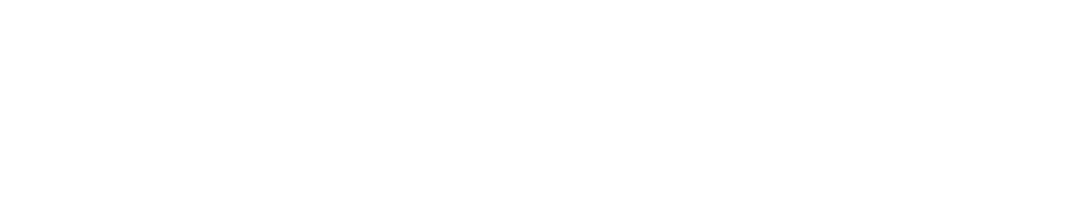
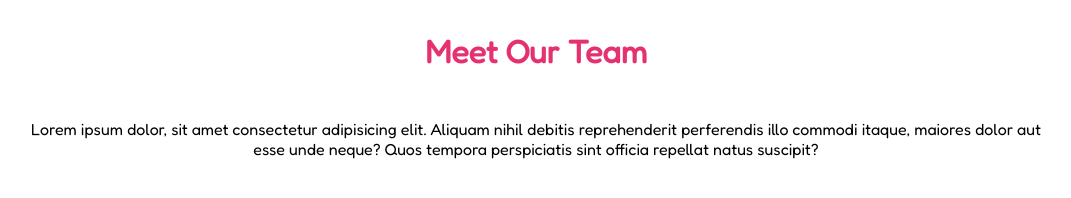
Before and after one commit to cioby09/html-css-float-cards, a plain HTML site: page index.html in a window 1280 px wide. Shown: the whole page, without its empty margins (104-1175 px from the left). Drawn offline with Linux system fonts and the light colour scheme.

Commit message:
Add: title and text

```diff
--- a/css/style.css
+++ b/css/style.css
@@ -0,0 +1,31 @@
+/* RESET */
+*{
+    padding: 0;
+    margin: 0;
+    box-sizing: border-box;
+}
+
+/* COMMON */
+body{
+    font-family: "Fredoka", sans-serif;
+    color: #FFFFFF;
+}
+
+/* Typography */
+.title{
+    color: #E53170;
+    margin-bottom: 3rem;
+}
+
+.description{
+    color: #000000;
+}
+
+/* Layout */
+.container{
+    text-align: center;
+    width: 80%;
+    max-width: 1100px;
+    margin: 0 auto;
+    margin-top: 2rem;
+}
--- a/index.html
+++ b/index.html
@@ -5,18 +5,25 @@
     <meta http-equiv="X-UA-Compatible" content="IE=edge">
     <meta name="viewport" content="width=device-width, initial-scale=1.0">
     <title>Floating Cards</title>
+
+    <!-- FONTS -->
+    <link rel="preconnect" href="https://fonts.googleapis.com">
+    <link rel="preconnect" href="https://fonts.gstatic.com" crossorigin>
+    <link href="https://fonts.googleapis.com/css2?family=Fredoka&display=swap" rel="stylesheet">
+
+    <!-- Custom styles -->
     <link rel="stylesheet" href="css/style.css">
 </head>
 <body>
-    <!-- Header -->
-    <header>
-
-    </header>
-    <!-- /Header -->
-
     <!-- Main -->
     <main>
+        <div class="container">
+            <!-- Titolo -->
+            <h1 class="title">Meet Our Team</h1>
+            <!-- /Titolo -->
 
+            <p class="description">Lorem ipsum dolor, sit amet consectetur adipisicing elit. Aliquam nihil debitis reprehenderit perferendis illo commodi itaque, maiores dolor aut esse unde neque? Quos tempora perspiciatis sint officia repellat natus suscipit?</p>
+        </div>
     </main>
     <!-- /Main -->
 </body>
```
